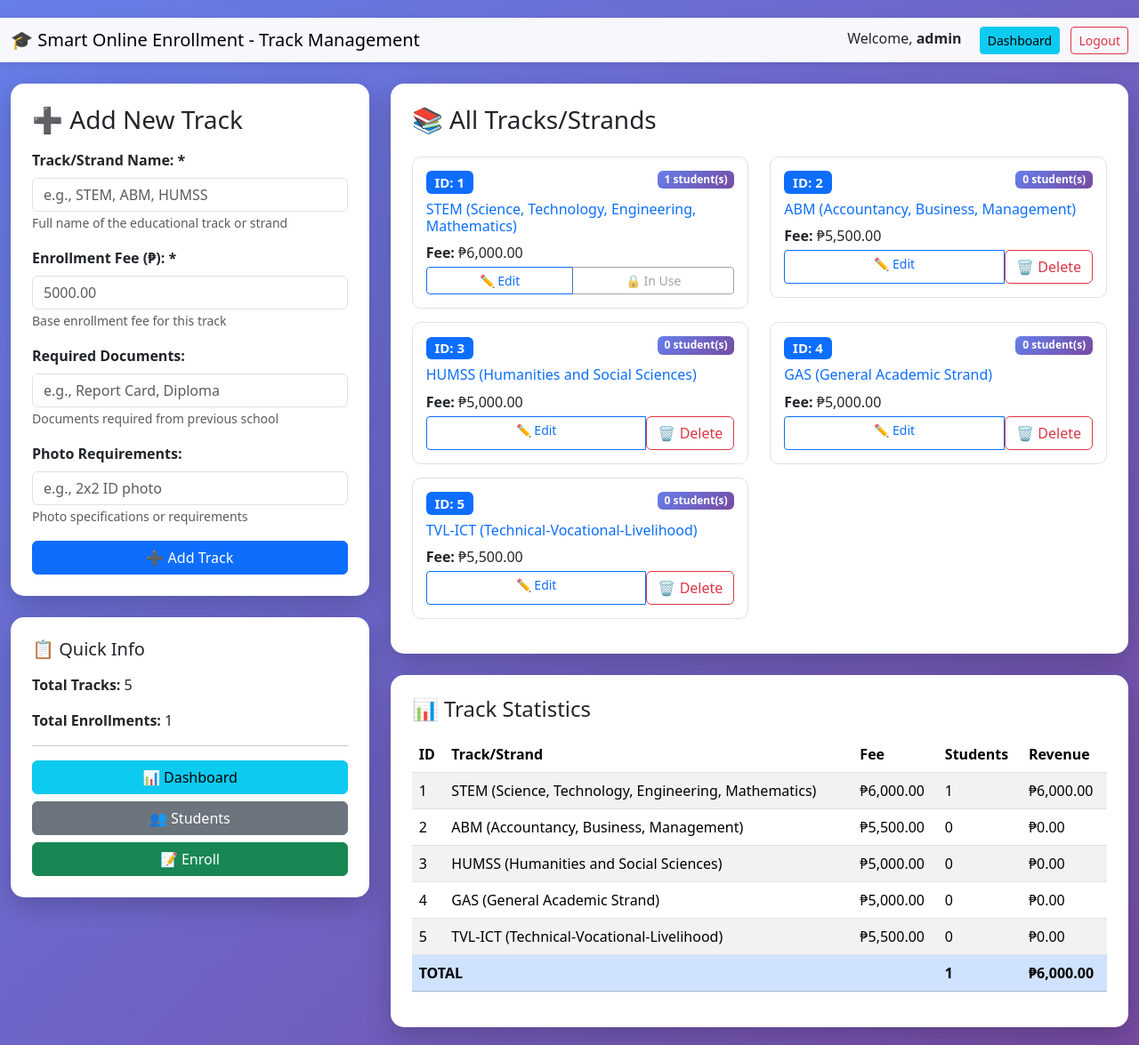
After one commit to CaiTzy/CD-Discount-Calculator-, a PHP site: page /manage_tracks.php in a window 1280 px wide. The commit adds this page. Shown: the whole page at 89% size. Run offline with PHP 8.4, Linux system fonts and the light colour scheme; a user stored in the database is signed in; data comes from the database, SQL or seed files in the repository; tables that the repository leaves empty hold one stand-in row (values such as "Sample post").

Commit message:
Add complete Track Management System with CRUD operations
Co-authored-by: CaiTzy <194891314+CaiTzy@users.noreply.github.com>

```diff
--- a/admin_dashboard.php
+++ b/admin_dashboard.php
@@ -93,6 +93,7 @@ if ($track_stats_result) {
             <span class="navbar-brand mb-0 h1">🎓 Smart Online Enrollment - Admin</span>
             <div>
                 <span class="me-3">Welcome, <strong><?php echo htmlspecialchars($_SESSION['username']); ?></strong></span>
+                <a href="manage_tracks.php" class="btn btn-sm btn-success me-2">🎯 Manage Tracks</a>
                 <a href="student_list.php" class="btn btn-sm btn-info me-2">View Students</a>
                 <a href="logout.php" class="btn btn-sm btn-outline-danger">Logout</a>
             </div>
--- /dev/null
+++ b/manage_tracks.php
@@ -0,0 +1,388 @@
+<?php
+include("db_connection.php");
+
+// Check if user is logged in and is admin
+if (!isset($_SESSION['user_id']) || $_SESSION['role'] !== 'admin') {
+    header("Location: login.php");
+    exit();
+}
+
+$success_message = "";
+$error_message = "";
+
+// Handle track operations
+if ($_SERVER["REQUEST_METHOD"] == "POST") {
+
+    // Add new track
+    if (isset($_POST['action']) && $_POST['action'] === 'add_track') {
+        $strand_course = trim($_POST['strand_course']);
+        $enrollment_fee = floatval($_POST['enrollment_fee']);
+        $previous_school_records = trim($_POST['previous_school_records']);
+        $student_photo_url = trim($_POST['student_photo_url']);
+
+        if (!empty($strand_course) && $enrollment_fee > 0) {
+            $stmt = $conn->prepare("INSERT INTO Track (strand_course, enrollment_fee, previous_school_records, student_photo_url) VALUES (?, ?, ?, ?)");
+            $stmt->bind_param("sdss", $strand_course, $enrollment_fee, $previous_school_records, $student_photo_url);
+
+            if ($stmt->execute()) {
+                $success_message = "✅ Track added successfully! Track ID: " . $stmt->insert_id;
+            } else {
+                $error_message = "❌ Error adding track: " . htmlspecialchars($conn->error);
+            }
+            $stmt->close();
+        } else {
+            $error_message = "⚠️ Please fill in all required fields.";
+        }
+    }
+
+    // Edit track
+    if (isset($_POST['action']) && $_POST['action'] === 'edit_track') {
+        $track_id = intval($_POST['track_id']);
+        $strand_course = trim($_POST['strand_course']);
+        $enrollment_fee = floatval($_POST['enrollment_fee']);
+        $previous_school_records = trim($_POST['previous_school_records']);
+        $student_photo_url = trim($_POST['student_photo_url']);
+
+        if (!empty($strand_course) && $enrollment_fee > 0 && $track_id > 0) {
+            $stmt = $conn->prepare("UPDATE Track SET strand_course = ?, enrollment_fee = ?, previous_school_records = ?, student_photo_url = ? WHERE track_id = ?");
+            $stmt->bind_param("sdssi", $strand_course, $enrollment_fee, $previous_school_records, $student_photo_url, $track_id);
+
+            if ($stmt->execute()) {
+                $success_message = "✅ Track updated successfully!";
+            } else {
+                $error_message = "❌ Error updating track: " . htmlspecialchars($conn->error);
+            }
+            $stmt->close();
+        } else {
+            $error_message = "⚠️ Please fill in all required fields.";
+        }
+    }
+
+    // Delete track
+    if (isset($_POST['action']) && $_POST['action'] === 'delete_track') {
+        $track_id = intval($_POST['track_id']);
+
+        if ($track_id > 0) {
+            // Check if track is being used by any applications
+            $check_stmt = $conn->prepare("SELECT COUNT(*) as count FROM Application WHERE track_id = ?");
+            $check_stmt->bind_param("i", $track_id);
+            $check_stmt->execute();
+            $result = $check_stmt->get_result();
+            $row = $result->fetch_assoc();
+            $count = $row['count'];
+            $check_stmt->close();
+
+            if ($count > 0) {
+                $error_message = "⚠️ Cannot delete this track. It is being used by $count student enrollment(s). Please reassign those students first or use CASCADE delete.";
+            } else {
+                $stmt = $conn->prepare("DELETE FROM Track WHERE track_id = ?");
+                $stmt->bind_param("i", $track_id);
+
+                if ($stmt->execute()) {
+                    $success_message = "✅ Track deleted successfully!";
+                } else {
+                    $error_message = "❌ Error deleting track: " . htmlspecialchars($conn->error);
+                }
+                $stmt->close();
+            }
+        }
+    }
+}
+
+// Get all tracks
+$tracks_query = "SELECT t.*, COUNT(a.lrn) as student_count
+                 FROM Track t
+                 LEFT JOIN Application a ON t.track_id = a.track_id
+                 GROUP BY t.track_id
+                 ORDER BY t.track_id";
+$tracks_result = $conn->query($tracks_query);
+$tracks = [];
+if ($tracks_result) {
+    while ($row = $tracks_result->fetch_assoc()) {
+        $tracks[] = $row;
+    }
+}
+
+// Get track being edited
+$edit_track = null;
+if (isset($_GET['edit']) && is_numeric($_GET['edit'])) {
+    $edit_id = intval($_GET['edit']);
+    $edit_stmt = $conn->prepare("SELECT * FROM Track WHERE track_id = ?");
+    $edit_stmt->bind_param("i", $edit_id);
+    $edit_stmt->execute();
+    $edit_result = $edit_stmt->get_result();
+    if ($edit_result->num_rows > 0) {
+        $edit_track = $edit_result->fetch_assoc();
+    }
+    $edit_stmt->close();
+}
+?>
+<!DOCTYPE html>
+<html lang="en">
+<head>
+    <meta charset="UTF-8">
+    <meta name="viewport" content="width=device-width, initial-scale=1.0">
+    <title>Manage Tracks - Smart Online Enrollment</title>
+    <link href="https://cdn.jsdelivr.net/npm/bootstrap@5.3.2/dist/css/bootstrap.min.css" rel="stylesheet">
+    <style>
+        body {
+            background: linear-gradient(135deg, #667eea 0%, #764ba2 100%);
+            min-height: 100vh;
+            padding: 20px 0;
+        }
+        .management-card {
+            background: white;
+            border-radius: 15px;
+            box-shadow: 0 10px 30px rgba(0,0,0,0.2);
+        }
+        .navbar-custom {
+            background: rgba(255, 255, 255, 0.95);
+            box-shadow: 0 2px 10px rgba(0,0,0,0.1);
+        }
+        .track-card {
+            border: 1px solid #dee2e6;
+            border-radius: 10px;
+            padding: 15px;
+            margin-bottom: 15px;
+            transition: transform 0.2s, box-shadow 0.2s;
+        }
+        .track-card:hover {
+            transform: translateY(-2px);
+            box-shadow: 0 4px 15px rgba(0,0,0,0.1);
+        }
+        .badge-students {
+            background: linear-gradient(135deg, #667eea 0%, #764ba2 100%);
+            color: white;
+        }
+    </style>
+</head>
+<body>
+    <nav class="navbar navbar-custom mb-4">
+        <div class="container-fluid">
+            <span class="navbar-brand mb-0 h1">🎓 Smart Online Enrollment - Track Management</span>
+            <div>
+                <span class="me-3">Welcome, <strong><?php echo htmlspecialchars($_SESSION['username']); ?></strong></span>
+                <a href="admin_dashboard.php" class="btn btn-sm btn-info me-2">Dashboard</a>
+                <a href="logout.php" class="btn btn-sm btn-outline-danger">Logout</a>
+            </div>
+        </div>
+    </nav>
+
+    <div class="container-fluid">
+        <div class="row">
+            <!-- Add/Edit Track Form -->
+            <div class="col-md-4">
+                <div class="management-card p-4 mb-4">
+                    <h3 class="mb-3"><?php echo $edit_track ? '✏️ Edit Track' : '➕ Add New Track'; ?></h3>
+
+                    <?php if (!empty($success_message)): ?>
+                        <div class="alert alert-success"><?php echo $success_message; ?></div>
+                    <?php endif; ?>
+
+                    <?php if (!empty($error_message)): ?>
+                        <div class="alert alert-danger"><?php echo $error_message; ?></div>
+                    <?php endif; ?>
+
+                    <form method="POST">
+                        <input type="hidden" name="action" value="<?php echo $edit_track ? 'edit_track' : 'add_track'; ?>">
+                        <?php if ($edit_track): ?>
+                            <input type="hidden" name="track_id" value="<?php echo $edit_track['track_id']; ?>">
+                        <?php endif; ?>
+
+                        <div class="mb-3">
+                            <label class="form-label fw-bold">Track/Strand Name: *</label>
+                            <input type="text"
+                                   name="strand_course"
+                                   class="form-control"
+                                   value="<?php echo $edit_track ? htmlspecialchars($edit_track['strand_course']) : ''; ?>"
+                                   placeholder="e.g., STEM, ABM, HUMSS"
+                                   required>
+                            <small class="text-muted">Full name of the educational track or strand</small>
+                        </div>
+
+                        <div class="mb-3">
+                            <label class="form-label fw-bold">Enrollment Fee (₱): *</label>
+                            <input type="number"
+                                   name="enrollment_fee"
+                                   class="form-control"
+                                   value="<?php echo $edit_track ? $edit_track['enrollment_fee'] : ''; ?>"
+                                   placeholder="5000.00"
+                                   step="0.01"
+                                   min="0"
+                                   required>
+                            <small class="text-muted">Base enrollment fee for this track</small>
+                        </div>
+
+                        <div class="mb-3">
+                            <label class="form-label fw-bold">Required Documents:</label>
+                            <input type="text"
+                                   name="previous_school_records"
+                                   class="form-control"
+                                   value="<?php echo $edit_track ? htmlspecialchars($edit_track['previous_school_records']) : ''; ?>"
+                                   placeholder="e.g., Report Card, Diploma">
+                            <small class="text-muted">Documents required from previous school</small>
+                        </div>
+
+                        <div class="mb-3">
+                            <label class="form-label fw-bold">Photo Requirements:</label>
+                            <input type="text"
+                                   name="student_photo_url"
+                                   class="form-control"
+                                   value="<?php echo $edit_track ? htmlspecialchars($edit_track['student_photo_url']) : ''; ?>"
+                                   placeholder="e.g., 2x2 ID photo">
+                            <small class="text-muted">Photo specifications or requirements</small>
+                        </div>
+
+                        <div class="d-grid gap-2">
+                            <button type="submit" class="btn btn-primary">
+                                <?php echo $edit_track ? '💾 Update Track' : '➕ Add Track'; ?>
+                            </button>
+                            <?php if ($edit_track): ?>
+                                <a href="manage_tracks.php" class="btn btn-secondary">Cancel Edit</a>
+                            <?php endif; ?>
+                        </div>
+                    </form>
+                </div>
+
+                <!-- Quick Info -->
+                <div class="management-card p-4">
+                    <h5 class="mb-3">📋 Quick Info</h5>
+                    <p><strong>Total Tracks:</strong> <?php echo count($tracks); ?></p>
+                    <p><strong>Total Enrollments:</strong>
+                        <?php
+                        $total_enrollments = 0;
+                        foreach ($tracks as $t) {
+                            $total_enrollments += $t['student_count'];
+                        }
+                        echo $total_enrollments;
+                        ?>
+                    </p>
+                    <hr>
+                    <div class="d-grid gap-2">
+                        <a href="admin_dashboard.php" class="btn btn-info">📊 Dashboard</a>
+                        <a href="student_list.php" class="btn btn-secondary">👥 Students</a>
+                        <a href="enrollment_form.php" class="btn btn-success">📝 Enroll</a>
+                    </div>
+                </div>
+            </div>
+
+            <!-- Track List -->
+            <div class="col-md-8">
+                <div class="management-card p-4">
+                    <h3 class="mb-4">📚 All Tracks/Strands</h3>
+
+                    <?php if (count($tracks) == 0): ?>
+                        <div class="alert alert-warning">
+                            <strong>⚠️ No tracks available!</strong><br>
+                            Add your first track using the form on the left to start enrolling students.
+                        </div>
+                    <?php else: ?>
+                        <div class="row">
+                            <?php foreach ($tracks as $track): ?>
+                                <div class="col-md-6">
+                                    <div class="track-card">
+                                        <div class="d-flex justify-content-between align-items-start mb-2">
+                                            <h5 class="mb-0">
+                                                <span class="badge bg-primary">ID: <?php echo $track['track_id']; ?></span>
+                                            </h5>
+                                            <span class="badge badge-students">
+                                                <?php echo $track['student_count']; ?> student(s)
+                                            </span>
+                                        </div>
+
+                                        <h6 class="text-primary"><?php echo htmlspecialchars($track['strand_course']); ?></h6>
+
+                                        <p class="mb-1">
+                                            <strong>Fee:</strong> ₱<?php echo number_format($track['enrollment_fee'], 2); ?>
+                                        </p>
+
+                                        <?php if (!empty($track['previous_school_records'])): ?>
+                                            <p class="mb-1 text-muted">
+                                                <small><strong>Documents:</strong> <?php echo htmlspecialchars($track['previous_school_records']); ?></small>
+                                            </p>
+                                        <?php endif; ?>
+
+                                        <?php if (!empty($track['student_photo_url'])): ?>
+                                            <p class="mb-2 text-muted">
+                                                <small><strong>Photo:</strong> <?php echo htmlspecialchars($track['student_photo_url']); ?></small>
+                                            </p>
+                                        <?php endif; ?>
+
+                                        <div class="btn-group btn-group-sm w-100" role="group">
+                                            <a href="?edit=<?php echo $track['track_id']; ?>"
+                                               class="btn btn-outline-primary">
+                                                ✏️ Edit
+                                            </a>
+
+                                            <?php if ($track['student_count'] == 0): ?>
+                                                <form method="POST" style="display: inline;"
+                                                      onsubmit="return confirm('Are you sure you want to delete this track?');">
+                                                    <input type="hidden" name="action" value="delete_track">
+                                                    <input type="hidden" name="track_id" value="<?php echo $track['track_id']; ?>">
+                                                    <button type="submit" class="btn btn-outline-danger">
+                                                        🗑️ Delete
+                                                    </button>
+                                                </form>
+                                            <?php else: ?>
+                                                <button class="btn btn-outline-secondary" disabled title="Cannot delete - has enrolled students">
+                                                    🔒 In Use
+                                                </button>
+                                            <?php endif; ?>
+                                        </div>
+                                    </div>
+                                </div>
+                            <?php endforeach; ?>
+                        </div>
+                    <?php endif; ?>
+                </div>
+
+                <!-- Track Statistics -->
+                <div class="management-card p-4 mt-4">
+                    <h4 class="mb-3">📊 Track Statistics</h4>
+
+                    <?php if (count($tracks) > 0): ?>
+                        <div class="table-responsive">
+                            <table class="table table-striped">
+                                <thead>
+                                    <tr>
+                                        <th>ID</th>
+                                        <th>Track/Strand</th>
+                                        <th>Fee</th>
+                                        <th>Students</th>
+                                        <th>Revenue</th>
+                                    </tr>
+                                </thead>
+                                <tbody>
+                                    <?php
+                                    $total_revenue = 0;
+                                    foreach ($tracks as $track):
+                                        $revenue = $track['enrollment_fee'] * $track['student_count'];
+                                        $total_revenue += $revenue;
+                                    ?>
+                                        <tr>
+                                            <td><?php echo $track['track_id']; ?></td>
+                                            <td><?php echo htmlspecialchars($track['strand_course']); ?></td>
+                                            <td>₱<?php echo number_format($track['enrollment_fee'], 2); ?></td>
+                                            <td><?php echo $track['student_count']; ?></td>
+                                            <td>₱<?php echo number_format($revenue, 2); ?></td>
+                                        </tr>
+                                    <?php endforeach; ?>
+                                    <tr class="table-primary fw-bold">
+                                        <td colspan="3">TOTAL</td>
+                                        <td><?php echo $total_enrollments; ?></td>
+                                        <td>₱<?php echo number_format($total_revenue, 2); ?></td>
+                                    </tr>
+                                </tbody>
+                            </table>
+                        </div>
+                    <?php else: ?>
+                        <p class="text-muted">No track statistics available yet.</p>
+                    <?php endif; ?>
+                </div>
+            </div>
+        </div>
+    </div>
+
+    <script src="https://cdn.jsdelivr.net/npm/bootstrap@5.3.2/dist/js/bootstrap.bundle.min.js"></script>
+</body>
+</html>
```
Also changed, not shown: TRACK_MANAGEMENT_GUIDE.md (added, +282 -0 lines).
